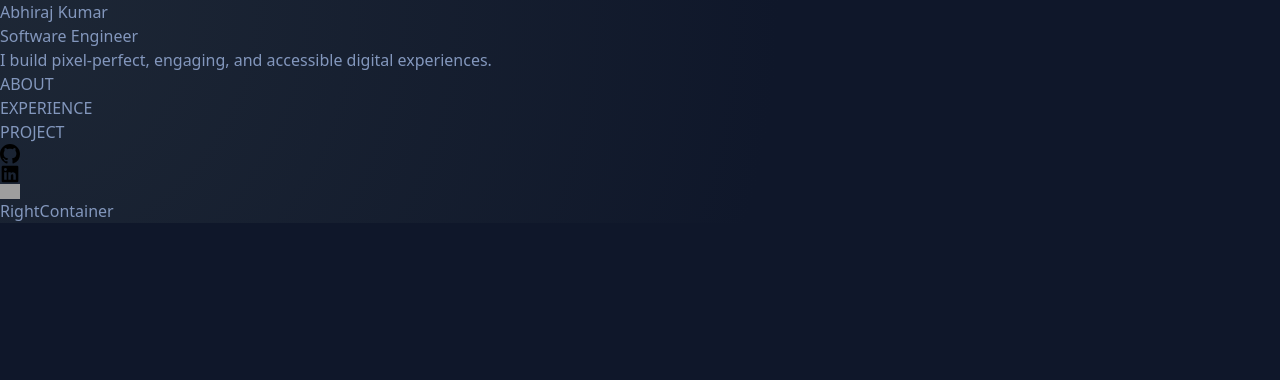
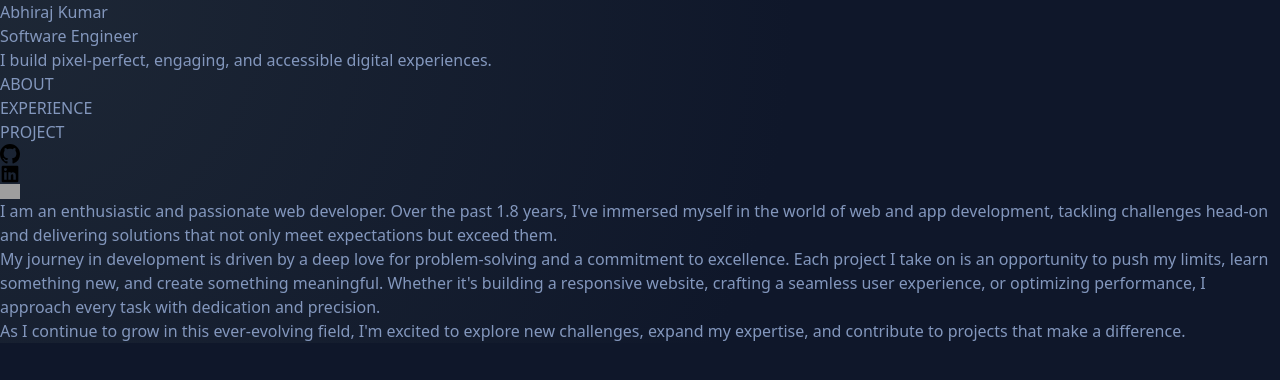
Before and after one commit to KRABHIRAJ/Portfolio, a React (Vite) app: page / in a window 1280 px wide. Shown: the top 380 px of the page. Built offline with nearby package versions, Linux system fonts and the light colour scheme; grey boxes are pictures that could not be loaded.

Commit message:
added about me page

```diff
--- a/src/components/index.js
+++ b/src/components/index.js
@@ -4,9 +4,15 @@ import MenuItem from "./leftConatiner/menu/MenuItem";
 import SocialLink from "./leftConatiner/social/SocialLink";
 import SocialLinks from "./leftConatiner/social/SocialLinks";
 import MainContainer from "./mainContainer/MainContainer";
+import About from "./rightContainer/about/About";
+import Experience from "./rightContainer/experience/Experience";
+import Projects from "./rightContainer/projects/Projects";
 import RightContainer from "./rightContainer/RightContainer";
 
 export {
+    Projects,
+    Experience,
+    About,
     SocialLink,
     SocialLinks,
     Menu,
--- a/src/components/leftConatiner/LeftContainer.jsx
+++ b/src/components/leftConatiner/LeftContainer.jsx
@@ -2,7 +2,7 @@ import {Menu, SocialLinks} from "../index"
 
 const LeftContainer = () => {
   return (
-    <div className="flex flex-col w-full justify-center m-auto min-h-screen">
+    <div className="flex flex-col w-full justify-center m-auto h-screen">
         <h1 className="text-4xl font-bold tracking-tight text-slate-200 sm:text-5xl">Abhiraj Kumar</h1>
         <h2 className="mt-3 text-lg font-medium tracking-tight text-slate-200 sm:text-xl">Software Engineer</h2>
         <p className="mt-4 max-w-xs leading-normal">I build pixel-perfect, engaging, and accessible digital experiences.</p>
--- a/src/components/leftConatiner/social/SocialLink.jsx
+++ b/src/components/leftConatiner/social/SocialLink.jsx
@@ -4,7 +4,7 @@ const SocialLink = ({icon, link}) => {
         window.open(link, '_blank');
     }
   return (
-    <div onClick={handleLinkClick} className="bg-slate-500 p-1 w-fit rounded-lg cursor-pointer" >
+    <div onClick={handleLinkClick} className="bg-slate-500 hover:bg-slate-200 transition-all p-1 w-fit rounded-lg cursor-pointer" >
         <img src={icon} alt={'Logo'} height={20} width={20}/>
     </div>
   )
--- a/src/components/rightContainer/RightContainer.jsx
+++ b/src/components/rightContainer/RightContainer.jsx
@@ -1,6 +1,10 @@
+import { About } from "../index"
+
 const RightContainer = () => {
   return (
-    <div>RightContainer</div>
+    <div className="h-screen overflow-auto pt-32 no-scrollbar">
+      <About />
+    </div>
   )
 }
 
--- /dev/null
+++ b/src/components/rightContainer/about/About.jsx
@@ -0,0 +1,30 @@
+/* eslint-disable react/no-unescaped-entities */
+const About = () => {
+  return (
+    <div className="text-[17px]">
+      <p className="mt-[6px]">
+        I am an enthusiastic and passionate web developer. Over the past 1.8 years,
+        I've immersed myself in the world of web and app development, tackling
+        challenges head-on and delivering solutions that not only meet
+        expectations but exceed them.
+      </p>
+      <p className="mt-[6px]">
+        My journey in development is driven by a deep love for problem-solving
+        and a commitment to excellence. Each project I take on is an opportunity
+        to push my limits, learn something new, and create something meaningful.
+        Whether it's building a responsive website, crafting a seamless user
+        experience, or optimizing performance, I approach every task with
+        dedication and precision.
+      </p>
+
+      <p className="mt-[6px]">
+        As I continue
+        to grow in this ever-evolving field, I'm excited to explore new
+        challenges, expand my expertise, and contribute to projects that make a
+        difference.
+      </p>
+    </div>
+  );
+};
+
+export default About;
--- /dev/null
+++ b/src/components/rightContainer/experience/Experience.jsx
@@ -0,0 +1,7 @@
+const Experience = () => {
+  return (
+    <div>Experience</div>
+  )
+}
+
+export default Experience
--- /dev/null
+++ b/src/components/rightContainer/projects/Projects.jsx
@@ -0,0 +1,7 @@
+const Projects = () => {
+  return (
+    <div>Projects</div>
+  )
+}
+
+export default Projects
--- a/src/index.css
+++ b/src/index.css
@@ -6,3 +6,15 @@ body{
   background-color: #0F172A;
   color: #8397BD;
 }
+
+@layer utilities {
+  /* Hide scrollbar for Chrome, Safari and Opera */
+  .no-scrollbar::-webkit-scrollbar {
+      display: none;
+  }
+ /* Hide scrollbar for IE, Edge and Firefox */
+  .no-scrollbar {
+      -ms-overflow-style: none;  /* IE and Edge */
+      scrollbar-width: none;  /* Firefox */
+}
+}
```
